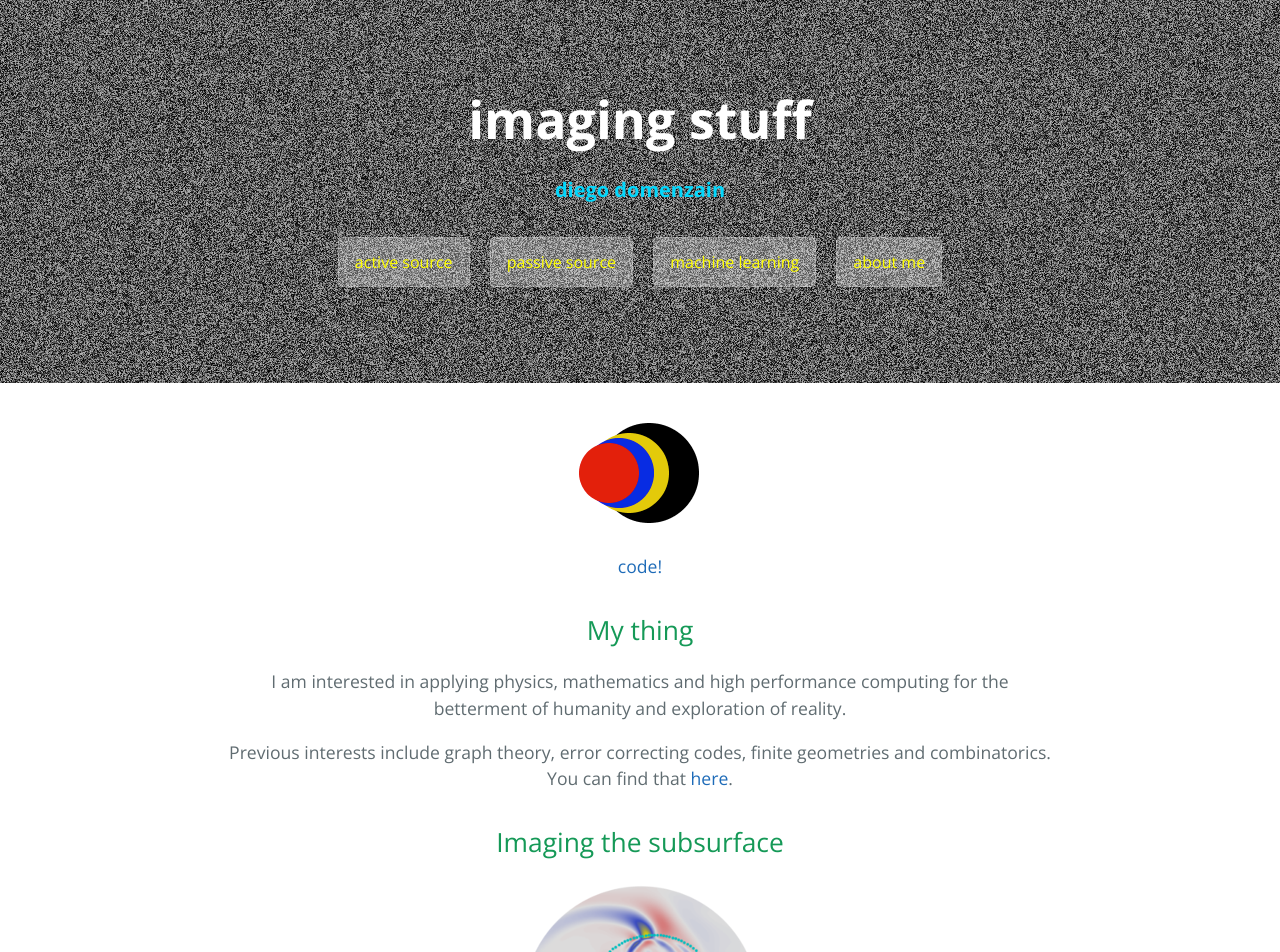
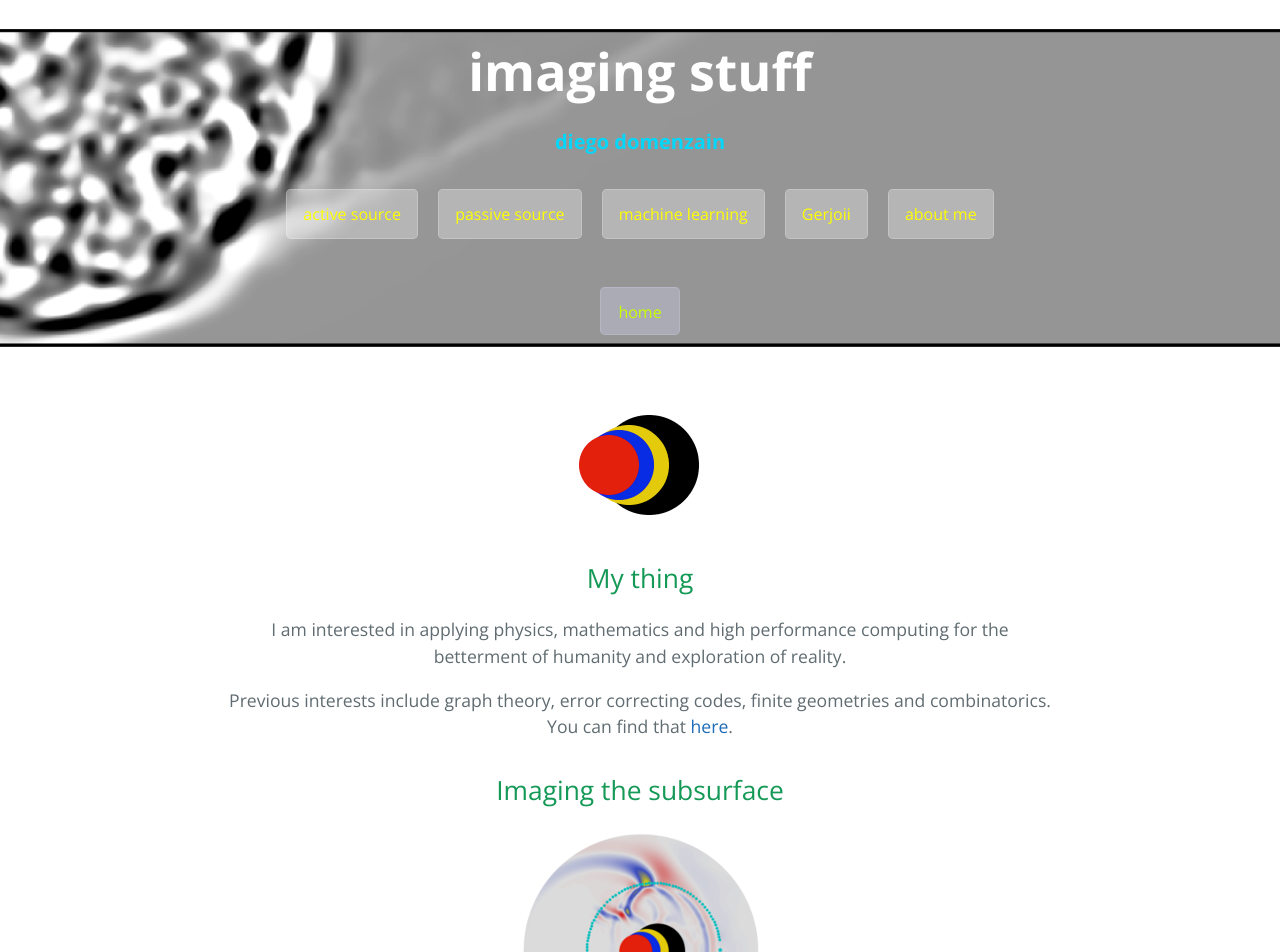
Before and after one commit to diegozain/diegozain.github.io, a Jekyll site: the page built from index.md, in a window 1280 px wide. Shown: the top 952 px of the page. Built offline with Jekyll 4.4.1, drawn with Linux system fonts in a browser that asks for light colours.

Commit message:
bg and home button

```diff
--- a/_layouts/default.html
+++ b/_layouts/default.html
@@ -19,7 +19,9 @@
         <a href="active-source" class="btn">active source</a>
         <a href="passive-source" class="btn">passive source</a>
         <a href="machine-learning" class="btn">machine learning</a>
+        <a href="gerjoii" class="btn">Gerjoii</a>
         <a href="about" class="btn">about me</a>
+        <a href="index" class="btn2">home</a>
       {% endif %}
     </section>
 
--- a/_sass/jekyll-theme-cayman.scss
+++ b/_sass/jekyll-theme-cayman.scss
@@ -87,14 +87,66 @@ a {
   }
 }
 
+.btn2 {
+  display: block;
+  margin-bottom: 0.5rem;
+  margin-top: 2rem;
+  margin-left: auto;
+  margin-right: auto;
+
+  width: 5rem;
+  height: 3rem;
+  color: rgba(200, 255, 0, 1);
+  background-color: rgba(220, 220, 255, 0.3);
+  border-color: rgba(220, 220, 255, 0.2);
+  border-style: solid;
+  border-width: 1px;
+  border-radius: 0.3rem;
+  transition: color 0.2s, background-color 0.2s, border-color 0.2s;
+
+  &:hover {
+    color: rgba(255, 255, 255, 0.8);
+    text-decoration: none;
+    background-color: rgba(255, 180, 0, 0.4);
+    border-color: rgba(255, 180, 0, 0.5);
+  }
+
+  + .btn2 {
+    margin-left: 1rem;
+  }
+
+  @include large {
+    padding: 0.75rem 1rem;
+  }
+
+  @include medium {
+    padding: 0.6rem 0.9rem;
+    font-size: 0.9rem;
+  }
+
+  @include small {
+    display: block;
+    width: 100%;
+    padding: 0.75rem;
+    font-size: 0.9rem;
+
+    + .btn2 {
+      margin-top: 1rem;
+      margin-left: 0;
+    }
+  }
+}
+
 .page-header {
   color: $header-heading-color;
   text-align: center;
-  background-color: $header-bg-color;
-  background: url(#{$images-folder}/noise-tv.png);
+  // background-color: $header-bg-color;
+  background-image: url(#{$images-folder}/fondo-bn.png);
+  background-size: cover;
+  background-position: center;
   width: 100%;
   @include large {
-    padding: 5rem 6rem;
+    padding: 2rem 6rem;
   }
 
   @include medium {
--- a/index.md
+++ b/index.md
@@ -3,8 +3,6 @@ layout: default
 ---
 
 [![](images/diegozain.png)](./)
-
-[code!](https://github.com/diegozain)
 
 ## My thing
 
```
Also changed, not shown: other parts of index.md (+2 -2 lines), about.md (+1 -1 lines), gerjoii.md (+7 -1 lines), images/fondo-bn.png (added), images/fondo-color.png (added), images/radar-energy-graves-questions.png (added), 2 other files.
